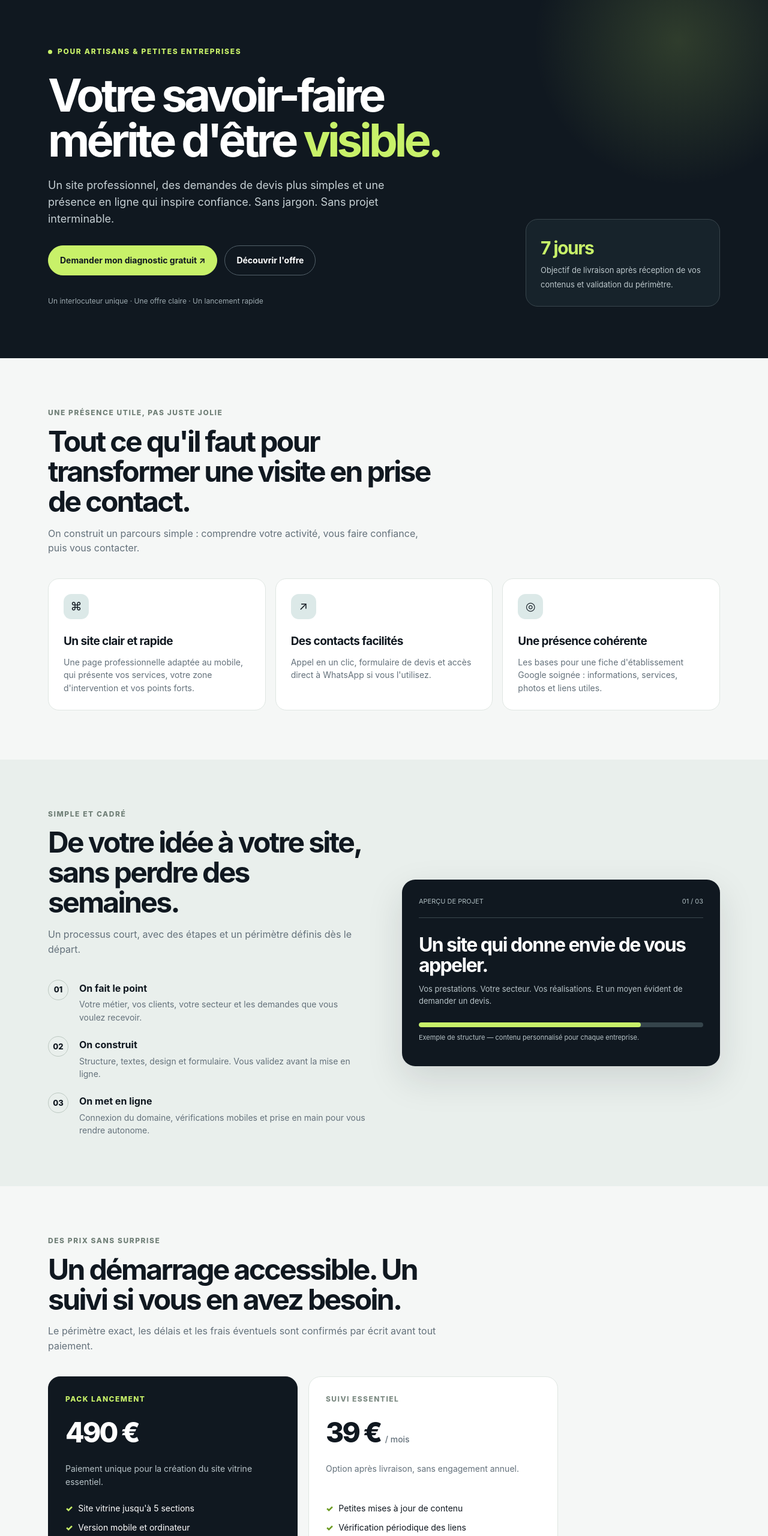
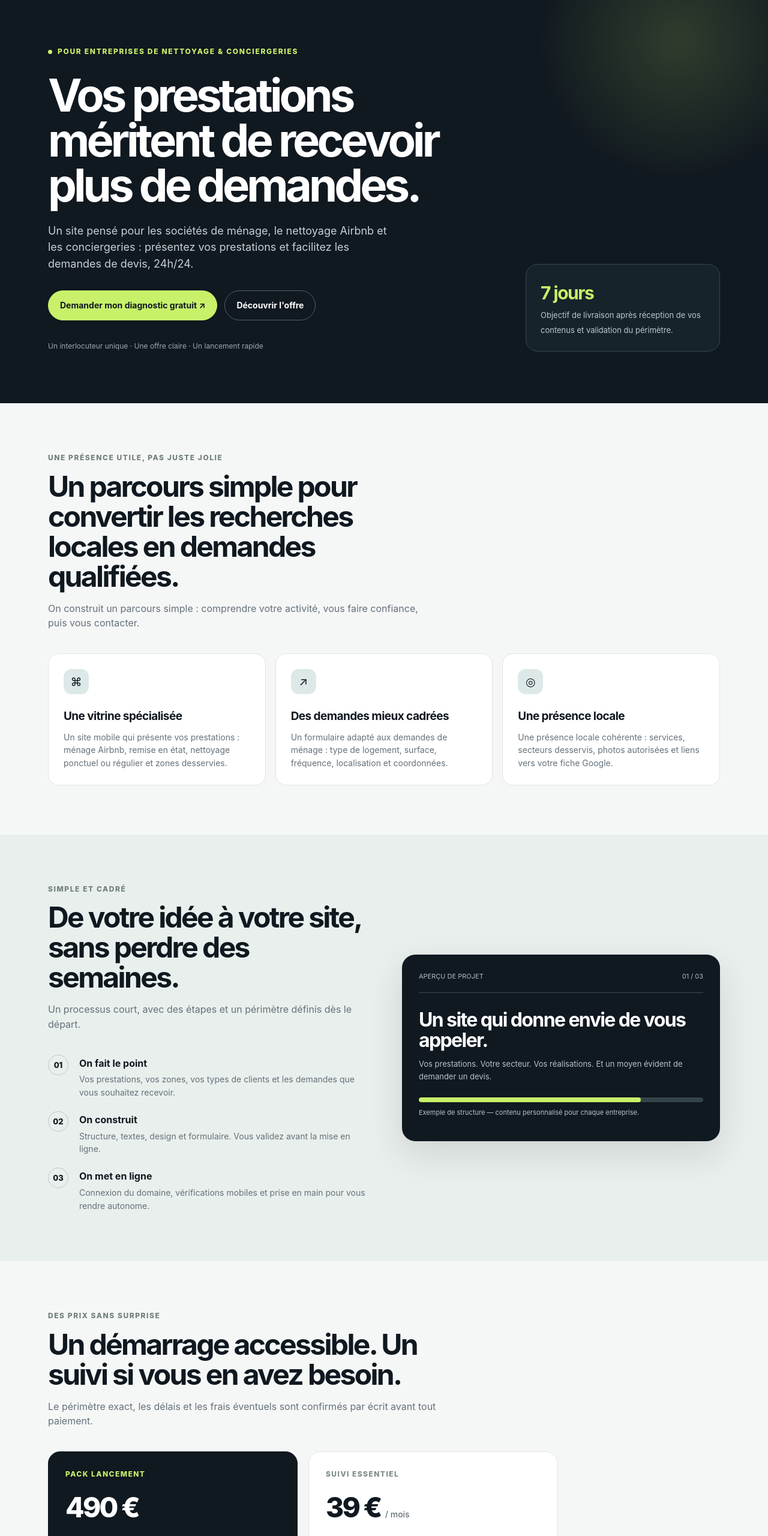
Before and after one commit to joka521/business-rentable-, a plain HTML site: page index.html in a window 1280 px wide. Shown: the part 80-2640 px from the top of the page at 60% size. Drawn offline with Linux system fonts and the light colour scheme.

Commit message:
Focus offer on cleaning companies and concierge services

```diff
--- a/index.html
+++ b/index.html
@@ -36,9 +36,9 @@
     <section class="hero">
       <div class="wrap hero-grid">
         <div>
-          <div class="eyebrow"><span class="dot"></span> Pour artisans & petites entreprises</div>
-          <h1>Votre savoir-faire mérite d'être <span style="color:var(--lime)">visible.</span></h1>
-          <p>Un site professionnel, des demandes de devis plus simples et une présence en ligne qui inspire confiance. Sans jargon. Sans projet interminable.</p>
+          <div class="eyebrow"><span class="dot"></span> Pour entreprises de nettoyage & conciergeries</div>
+          <h1>Vos prestations méritent de recevoir plus de demandes.</h1>
+          <p>Un site pensé pour les sociétés de ménage, le nettoyage Airbnb et les conciergeries : présentez vos prestations et facilitez les demandes de devis, 24h/24.</p>
           <div class="hero-actions"><a class="btn btn-lime" href="#contact">Demander mon diagnostic gratuit ↗</a><a class="btn btn-ghost" href="#offre">Découvrir l'offre</a></div>
           <div class="hero-note">Un interlocuteur unique · Une offre claire · Un lancement rapide</div>
         </div>
@@ -47,11 +47,11 @@
     </section>
     <section id="offre">
       <div class="wrap">
-        <div class="section-head"><div class="kicker">Une présence utile, pas juste jolie</div><h2>Tout ce qu'il faut pour transformer une visite en prise de contact.</h2><p>On construit un parcours simple : comprendre votre activité, vous faire confiance, puis vous contacter.</p></div>
+        <div class="section-head"><div class="kicker">Une présence utile, pas juste jolie</div><h2>Un parcours simple pour convertir les recherches locales en demandes qualifiées.</h2><p>On construit un parcours simple : comprendre votre activité, vous faire confiance, puis vous contacter.</p></div>
         <div class="cards">
-          <article class="card"><div class="icon">⌘</div><h3>Un site clair et rapide</h3><p>Une page professionnelle adaptée au mobile, qui présente vos services, votre zone d'intervention et vos points forts.</p></article>
-          <article class="card"><div class="icon">↗</div><h3>Des contacts facilités</h3><p>Appel en un clic, formulaire de devis et accès direct à WhatsApp si vous l'utilisez.</p></article>
-          <article class="card"><div class="icon">◎</div><h3>Une présence cohérente</h3><p>Les bases pour une fiche d'établissement Google soignée : informations, services, photos et liens utiles.</p></article>
+          <article class="card"><div class="icon">⌘</div><h3>Une vitrine spécialisée</h3><p>Un site mobile qui présente vos prestations : ménage Airbnb, remise en état, nettoyage ponctuel ou régulier et zones desservies.</p></article>
+          <article class="card"><div class="icon">↗</div><h3>Des demandes mieux cadrées</h3><p>Un formulaire adapté aux demandes de ménage : type de logement, surface, fréquence, localisation et coordonnées.</p></article>
+          <article class="card"><div class="icon">◎</div><h3>Une présence locale</h3><p>Une présence locale cohérente : services, secteurs desservis, photos autorisées et liens vers votre fiche Google.</p></article>
         </div>
       </div>
     </section>
@@ -59,7 +59,7 @@
       <div class="wrap split-grid">
         <div><div class="section-head"><div class="kicker">Simple et cadré</div><h2>De votre idée à votre site, sans perdre des semaines.</h2><p>Un processus court, avec des étapes et un périmètre définis dès le départ.</p></div>
           <div class="steps">
-            <div class="step"><span class="num">01</span><div><h3>On fait le point</h3><p>Votre métier, vos clients, votre secteur et les demandes que vous voulez recevoir.</p></div></div>
+            <div class="step"><span class="num">01</span><div><h3>On fait le point</h3><p>Vos prestations, vos zones, vos types de clients et les demandes que vous souhaitez recevoir.</p></div></div>
             <div class="step"><span class="num">02</span><div><h3>On construit</h3><p>Structure, textes, design et formulaire. Vous validez avant la mise en ligne.</p></div></div>
             <div class="step"><span class="num">03</span><div><h3>On met en ligne</h3><p>Connexion du domaine, vérifications mobiles et prise en main pour vous rendre autonome.</p></div></div>
           </div>
@@ -71,8 +71,8 @@
       <div class="wrap">
         <div class="section-head"><div class="kicker">Des prix sans surprise</div><h2>Un démarrage accessible. Un suivi si vous en avez besoin.</h2><p>Le périmètre exact, les délais et les frais éventuels sont confirmés par écrit avant tout paiement.</p></div>
         <div class="pricing">
-          <article class="price-card featured"><div class="price-label">Pack lancement</div><div class="price">490 €</div><p class="price-desc">Paiement unique pour la création du site vitrine essentiel.</p><ul class="ticks"><li>Site vitrine jusqu'à 5 sections</li><li>Version mobile et ordinateur</li><li>Formulaire de demande de devis</li><li>Liens appel et WhatsApp</li><li>Mise en ligne et prise en main</li></ul><a class="btn btn-lime" href="#contact">Parler du pack lancement ↗</a></article>
-          <article class="price-card"><div class="price-label">Suivi essentiel</div><div class="price">39 € <small>/ mois</small></div><p class="price-desc">Option après livraison, sans engagement annuel.</p><ul class="ticks"><li>Petites mises à jour de contenu</li><li>Vérification périodique des liens</li><li>Assistance par e-mail</li><li>Suivi technique de base</li><li>Compte-rendu des interventions</li></ul><a class="btn" href="#contact">Demander les détails ↗</a></article>
+          <article class="price-card featured"><div class="price-label">Pack lancement</div><div class="price">490 €</div><p class="price-desc">Paiement unique pour la création du site vitrine essentiel.</p><ul class="ticks"><li>Site vitrine spécialisé jusqu'à 5 sections</li><li>Version mobile et ordinateur</li><li>Formulaire de demande de devis adapté au nettoyage</li><li>Liens appel et WhatsApp</li><li>Mise en ligne et prise en main</li></ul><a class="btn btn-lime" href="#contact">Parler du pack lancement ↗</a></article>
+          <article class="price-card"><div class="price-label">Suivi essentiel</div><div class="price">39 € <small>/ mois</small></div><p class="price-desc">Option après livraison, sans engagement annuel.</p><ul class="ticks"><li>Petites mises à jour de prestations et secteurs</li><li>Vérification périodique des liens</li><li>Assistance par e-mail</li><li>Suivi technique de base</li><li>Compte-rendu des interventions</li></ul><a class="btn" href="#contact">Demander les détails ↗</a></article>
         </div>
         <p class="fine" style="margin-top:18px">Prix de lancement indicatifs, à confirmer selon le besoin. Nom de domaine, hébergement, outils tiers, rédaction ou fonctionnalités spécifiques peuvent faire l'objet de frais distincts, annoncés avant accord.</p>
       </div>
@@ -83,7 +83,7 @@
         <div class="faq">
           <details><summary>Est-ce que vous garantissez de nouveaux clients ?</summary><p>Non. Un site facilite la présentation de votre activité et la prise de contact, mais aucun résultat commercial ni classement Google ne peut être garanti.</p></details>
           <details><summary>Dois-je déjà avoir un nom de domaine ?</summary><p>Non. Nous pouvons vous conseiller sur le choix et la configuration. Le domaine reste acheté et détenu à votre nom.</p></details>
-          <details><summary>Que dois-je fournir ?</summary><p>Votre logo si vous en avez un, vos coordonnées, vos prestations, votre zone d'intervention et quelques photos autorisées. Nous pouvons vous aider à structurer les textes.</p></details>
+          <details><summary>Que dois-je fournir ?</summary><p>Votre logo si disponible, vos coordonnées, vos prestations, vos zones, vos tarifs indicatifs éventuels et des photos que vous êtes autorisé à utiliser. Nous pouvons vous aider à structurer les textes.</p></details>
           <details><summary>Quand le projet commence-t-il ?</summary><p>Après validation écrite du devis, du périmètre, des délais et des modalités de paiement.</p></details>
         </div>
       </div>
@@ -103,7 +103,7 @@
       </div>
     </section>
   </main>
-  <footer><div class="wrap foot"><span><strong>atelier visible</strong> — Des entreprises locales, mieux présentées.</span><span>Mentions légales et politique de confidentialité à compléter avant commercialisation.</span></div></footer>
+  <footer><div class="wrap foot"><span><strong>atelier visible</strong> — Les entreprises de nettoyage, mieux présentées.</span><span>Mentions légales et politique de confidentialité à compléter avant commercialisation.</span></div></footer>
   <script>
     const CONTACT_EMAIL = "A_REMPLACER_PAR_VOTRE_EMAIL";
     document.getElementById("lead-form").addEventListener("submit", function(event) {
```
